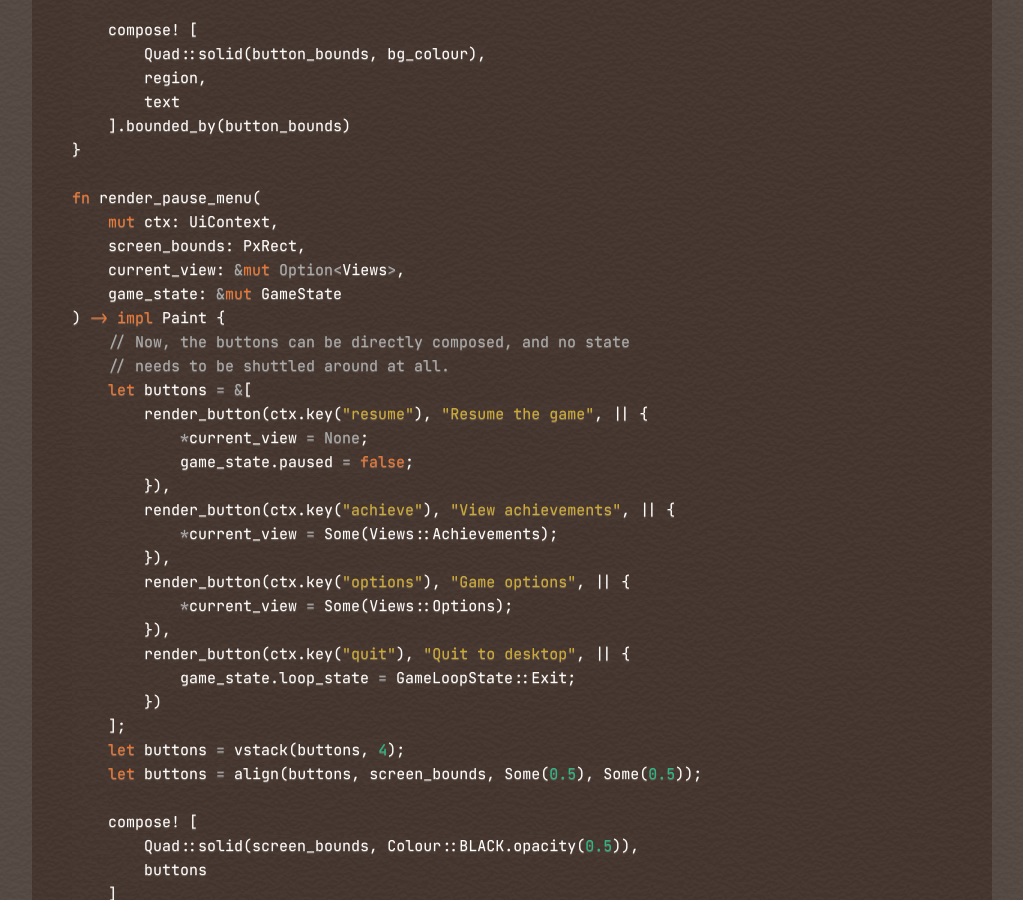
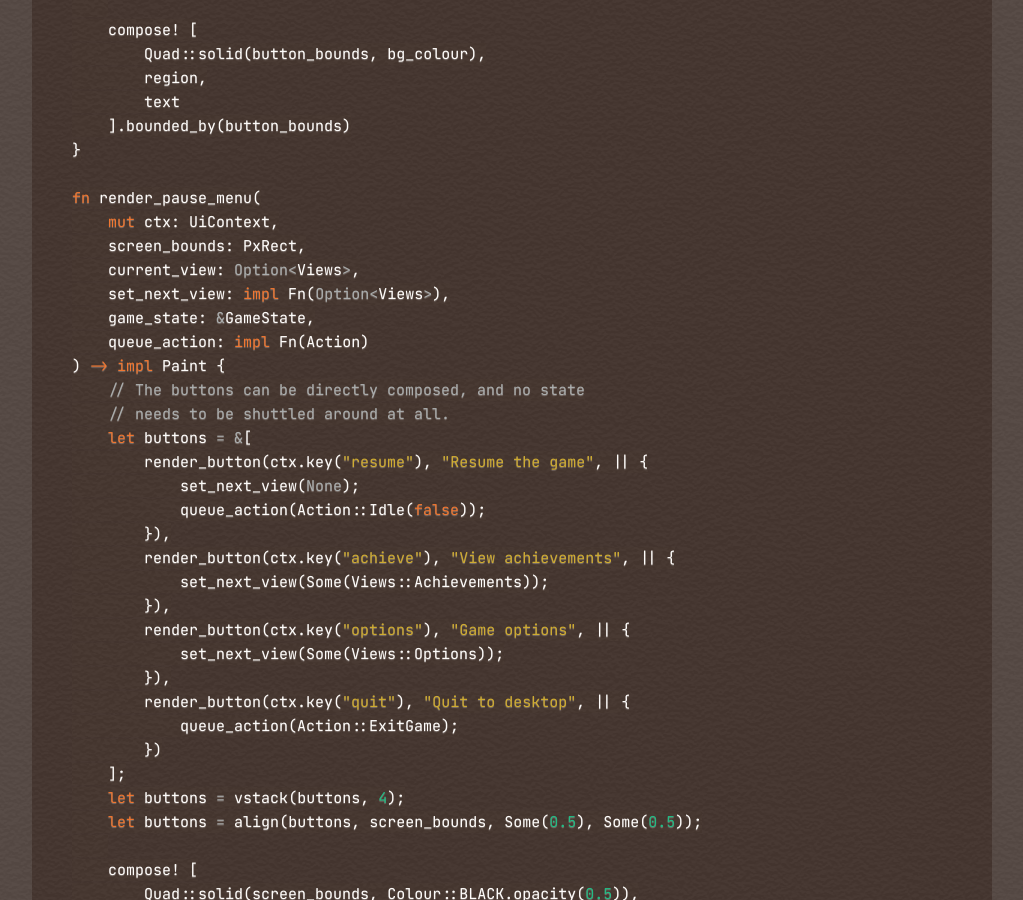
Before and after one commit to dphfox/technical-fluff, a Jekyll site: the page built from _posts/2026-09-13-i-made-my-perfect-ui-library.md, in a window 1280 px wide and 900 px high, scrolled down 3263 px. Shown: the whole window, without its empty margins (128-1151 px from the left). Built offline with Jekyll 4.4.1, drawn with Linux system fonts in a browser that asks for light colours; some web fonts are replaced.

Commit message:
UI posts

```diff
--- a/_posts/2026-09-13-i-made-my-perfect-ui-library.md
+++ b/_posts/2026-09-13-i-made-my-perfect-ui-library.md
@@ -82,24 +82,26 @@ fn render_button(
 fn render_pause_menu(
 	mut ctx: UiContext,
 	screen_bounds: PxRect,
-	current_view: &mut Option<Views>,
-	game_state: &mut GameState
+	current_view: Option<Views>,
+	set_next_view: impl Fn(Option<Views>),
+	game_state: &GameState,
+	queue_action: impl Fn(Action)
 ) -> impl Paint {
-	// Now, the buttons can be directly composed, and no state
+	// The buttons can be directly composed, and no state
 	// needs to be shuttled around at all.
 	let buttons = &[
 		render_button(ctx.key("resume"), "Resume the game", || {
-			*current_view = None;
-			game_state.paused = false;
+			set_next_view(None);
+			queue_action(Action::Idle(false));
 		}),
 		render_button(ctx.key("achieve"), "View achievements", || {
-			*current_view = Some(Views::Achievements);
+			set_next_view(Some(Views::Achievements));
 		}),
 		render_button(ctx.key("options"), "Game options", || {
-			*current_view = Some(Views::Options);
+			set_next_view(Some(Views::Options));
 		}),
 		render_button(ctx.key("quit"), "Quit to desktop", || {
-			game_state.loop_state = GameLoopState::Exit;
+			queue_action(Action::ExitGame);
 		})
 	];
 	let buttons = vstack(buttons, 4);
```
Also changed, not shown: .obsidian/workspace.json.
